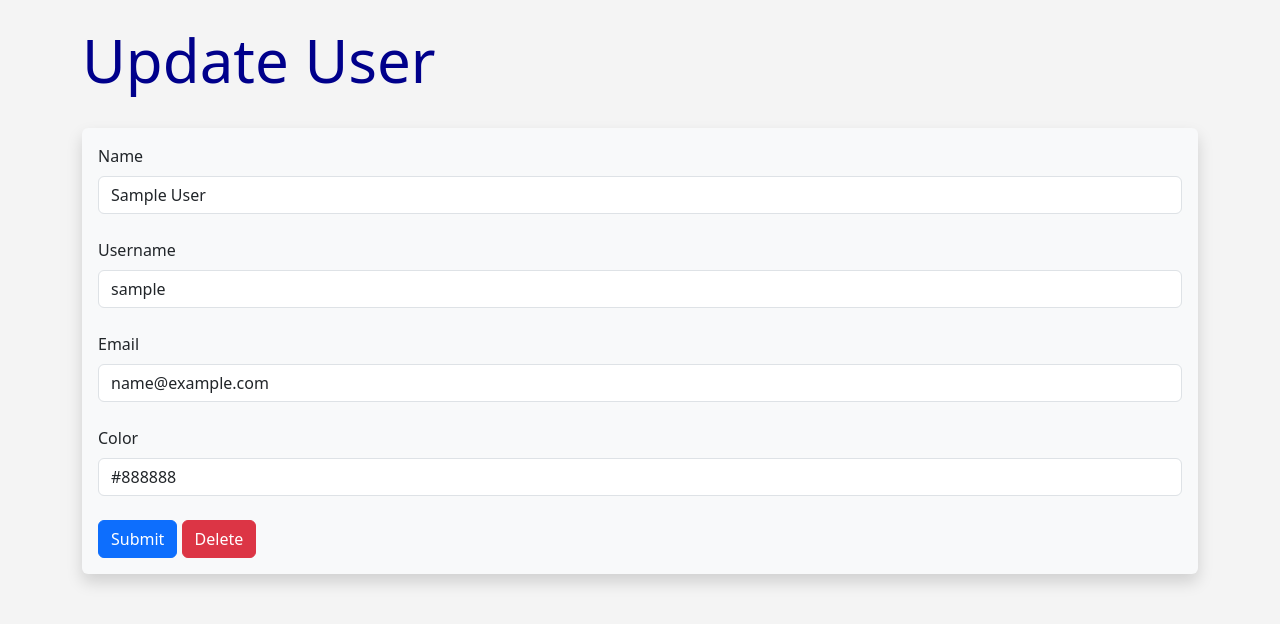
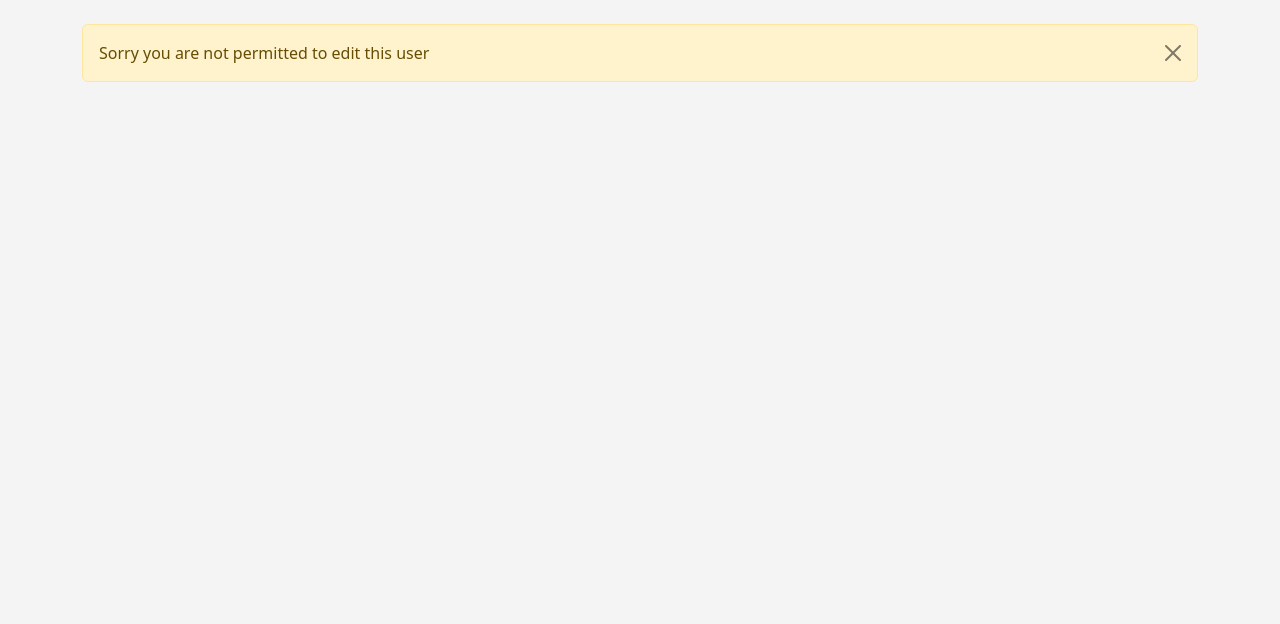
Before and after one commit to akshayverma88746/flasker, a Flask app: page /update/1 in a window 1280 px wide. Shown: the part 56-680 px from the top of the page. Run offline with Flask 2, Linux system fonts and the light colour scheme; tables that the repository leaves empty hold one stand-in row (values such as "Sample post"); parts of the project's set-up code (start-up, migrations or seed data) failed here and were passed over.

Commit message:
secured Update

```diff
--- a/templates/update.html
+++ b/templates/update.html
@@ -7,19 +7,7 @@
         </div>
 
     {%endfor%}
-    {%if name%}
-        <h1>Update User</h1>
-        </br></br></br>
-        <table class="table table-light table-hover table-bordered table-striped">
-            {%for our_user in our_users%}
-                <tr>
-                    <td>{{our_user.id}}. <a href="#">{{our_user.name}}</a> - {{our_user.email}}- {{our_user.favorite_color}}</td>
-                </tr>
-            {%endfor%}
-        </table>
-        </br>
-
-    {%else%}
+    {%if id == current_user.id%}
         <h1>Update User</h1>
         </br>
         <div class="shadow p-3 mb-5 bg-body-tertiary rounded">
@@ -42,5 +30,11 @@
             </form>
         </div>
         </br></br></br>
+    {%else%}
+    <div class="alert alert-warning alert-dismissible fade show" role="alert">
+        Sorry you are not permitted to edit this user
+        <button type="button" class="btn-close" data-bs-dismiss="alert" aria-label="Close"></button>
+    </div>
     {%endif%}
+
 {%endblock%}
```
